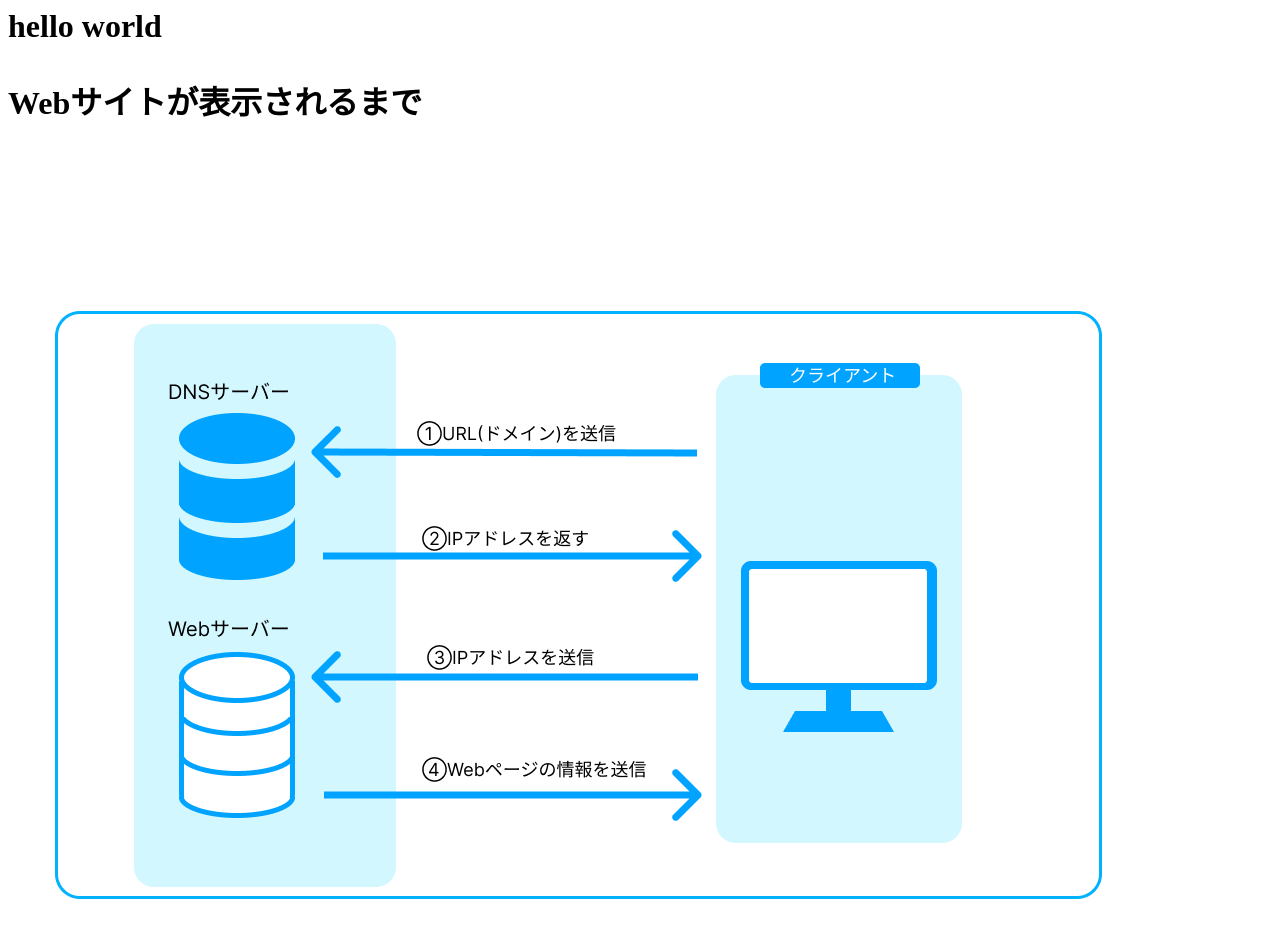
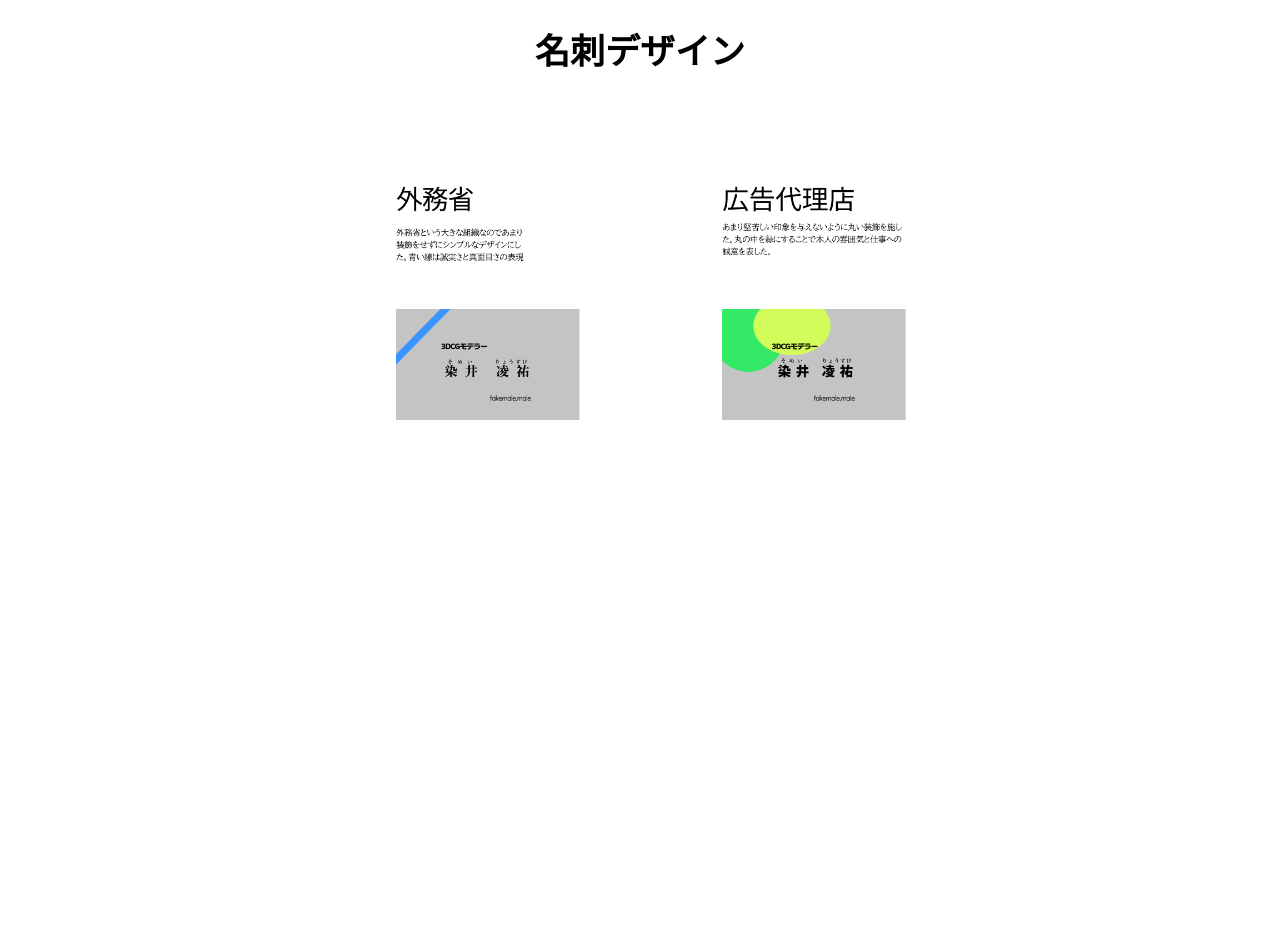
Before and after one commit to i2024049/ver2, a plain HTML site: page index.html in a window 1280 px wide. After the commit the page ends 800 px from the top, so only its background shows below. Drawn offline with Linux system fonts and the light colour scheme.

Commit message:
Add files via upload

```diff
--- a/index.html
+++ b/index.html
@@ -1,3 +1,14 @@
-<h1>hello world</h>
-<p>Webサイトが表示されるまで</p>
-<img src="i2024049-ver.2.png">
+<!DOCTYPE html>
+<html lang="ja">
+<head>
+    <meta charset="UTF-8">
+    <meta http-equiv="X-UA-Compatible" content="IE=edge">
+    <meta name="viewport" content="width=device-width, initial-scale=1.0">
+    <title>Web演習５回目名刺</title>
+    <link rel="stylesheet" href="style.css">
+</head>
+<body>
+    <h1 class="large">名刺デザイン</h1>
+    <img src="i2024049.png" alt="名刺">
+</body>
+</html>
--- /dev/null
+++ b/style.css
@@ -0,0 +1,2 @@
+.large{ font-size: 35px;text-align: center;}
+img{max-width: 800px;margin: auto;display: block;}
```
Also changed, not shown: i2024049.png (added).
